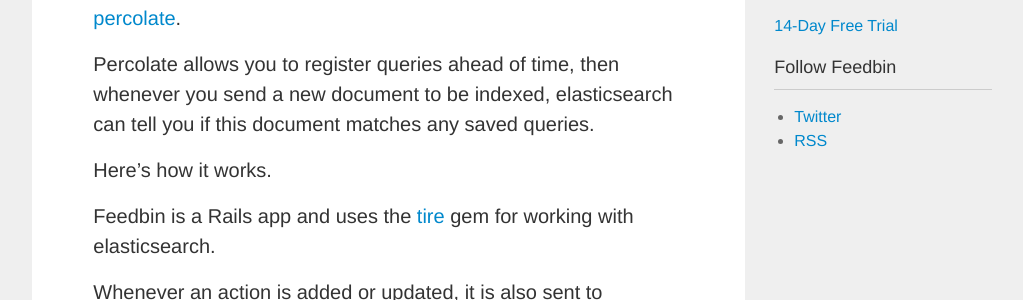
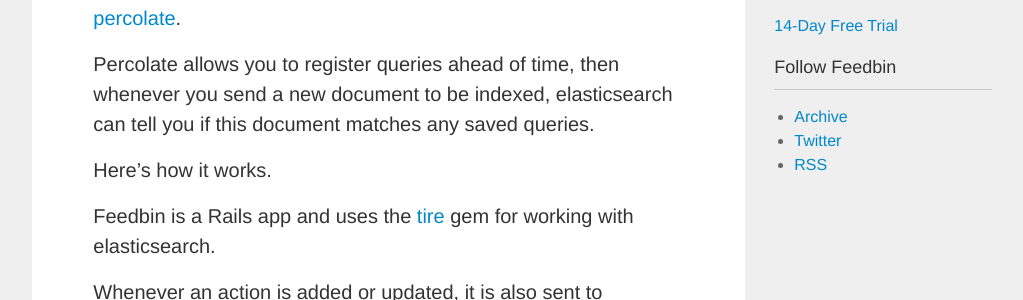
Before and after one commit to digideskio/feedbin-blog, a Jekyll site: the page built from index.html, in a window 1280 px wide and 900 px high. Shown: the part 219-519 px from the top of the window, without its empty margins (128-1151 px from the left). Built offline with Jekyll 4.4.1, drawn with Linux system fonts in a browser that asks for light colours; the list of posts is cut into pages by our own code; comment, search, counter and statistics services are not loaded.

Commit message:
Archive link.

```diff
--- a/_layouts/default.html
+++ b/_layouts/default.html
@@ -26,6 +26,7 @@
 
 			<h4>Follow Feedbin</h4>
 			<ul>
+				<li><a href="/archive/">Archive</a></li>
 				<li><a href="https://twitter.com/feedbin">Twitter</a></li>
 				<li><a href="{{ site.domain }}/atom.xml">RSS</a></li>
 			</ul>
```
